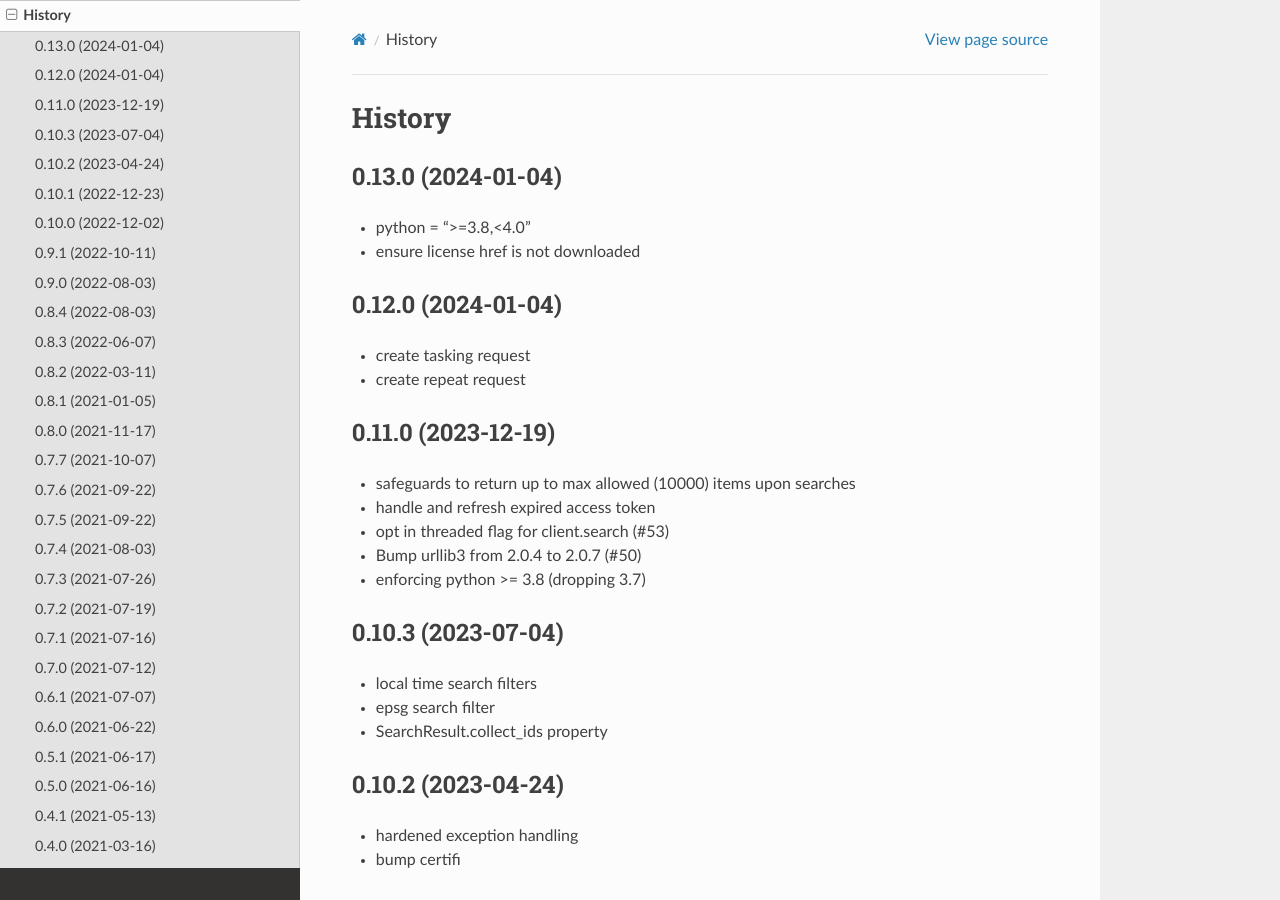
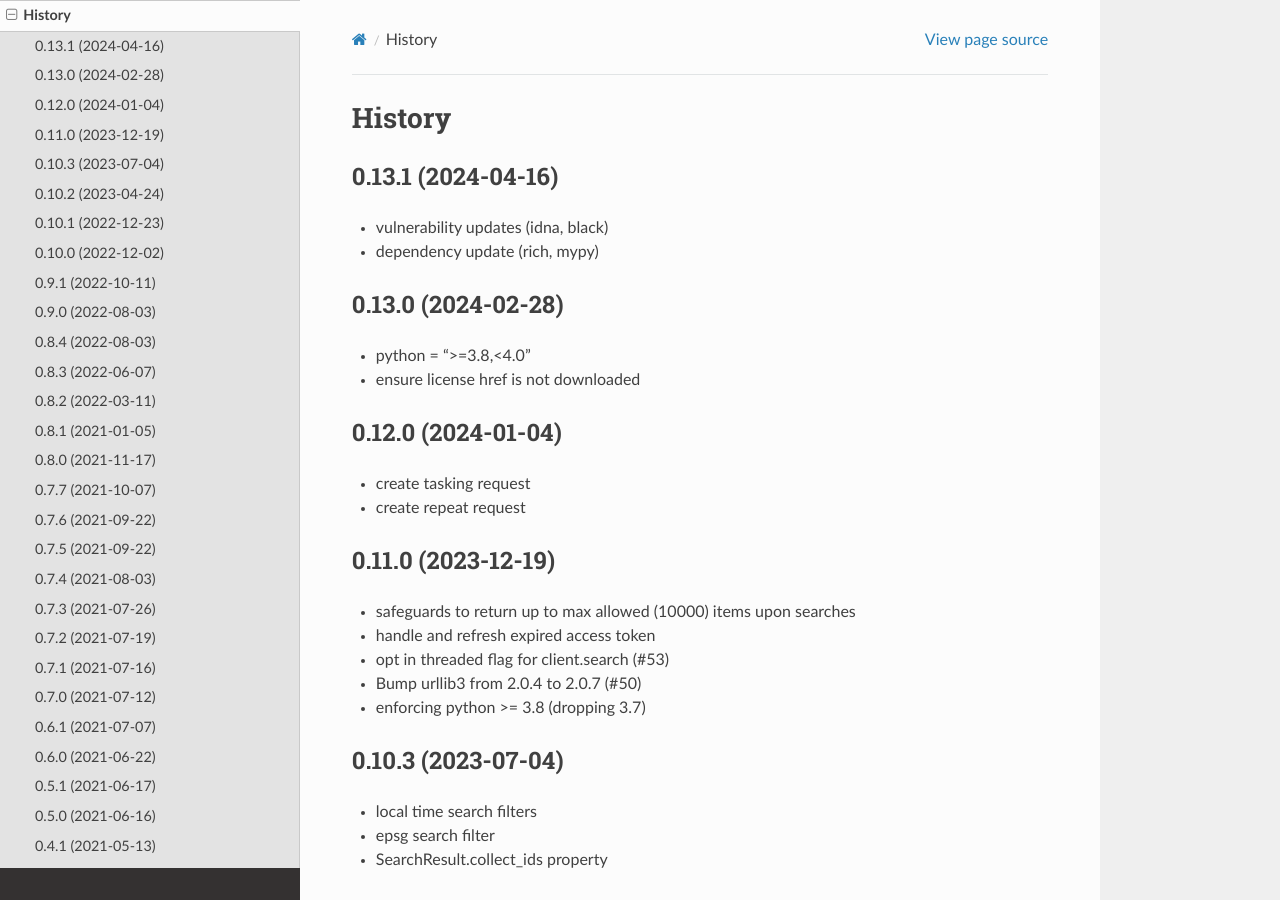
Before and after one commit to capellaspace/console-client, a Sphinx documentation site: the page built from docs/pages/changelog.rst, in a window 1280 px wide and 900 px high. Built offline with Sphinx 7.4.7 and the Read the Docs theme 2.0.0, drawn with Linux system fonts in a browser that asks for light colours.

Commit message:
bump 0.13.1 (#76)

```diff
--- a/docs/pages/changelog.rst
+++ b/docs/pages/changelog.rst
@@ -3,7 +3,13 @@ History
 =======
 
 
-0.13.0 (2024-01-04)
+0.13.1 (2024-04-16)
+-------------------
+* vulnerability updates (idna, black)
+* dependency update (rich, mypy)
+
+
+0.13.0 (2024-02-28)
 -------------------
 * python = ">=3.8,<4.0"
 * ensure license href is not downloaded
--- a/pyproject.toml
+++ b/pyproject.toml
@@ -1,6 +1,6 @@
 [tool.poetry]
 name = "capella-console-client"
-version = "0.13.0"
+version = "0.13.1"
 description = "Python SDK for api.capellaspace.com (task, search, order, download)"
 authors = ["Thomas Beyer <thomas.beyer@capellaspace.com>"]
 repository = "https://github.com/capellaspace/console-client"
```
Also changed, not shown: 1 other file.
